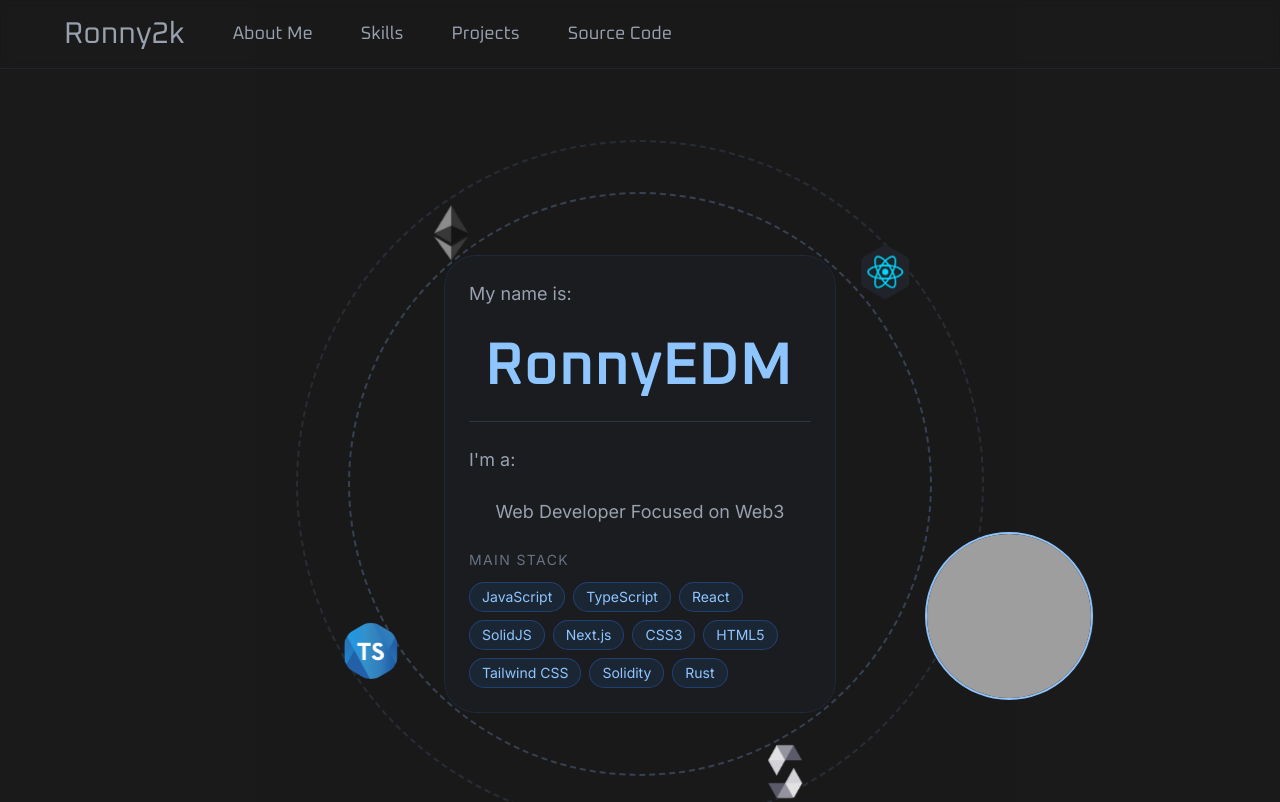
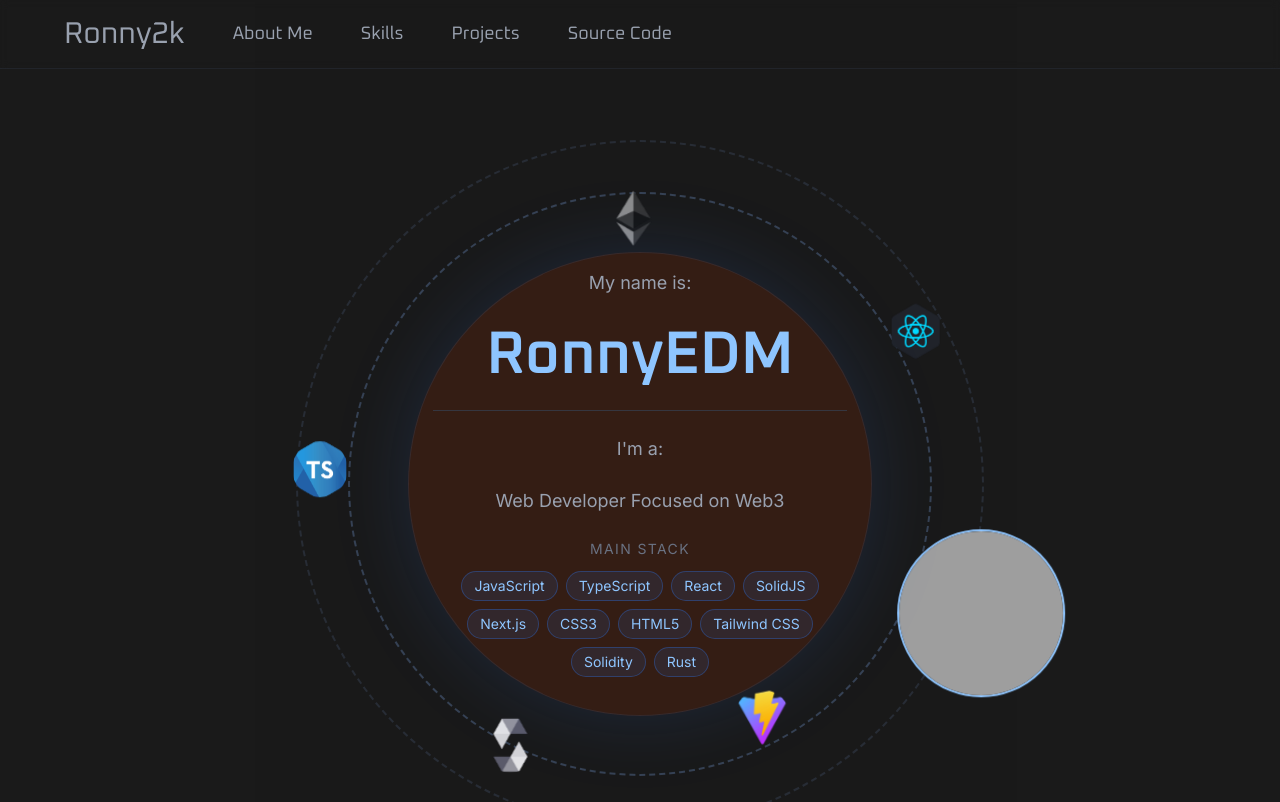
Before and after one commit to Ronny2k-git/portfolio, a React (Vite) app: page / in a window 1280 px wide. Shown: the top 802 px of the page. Built offline with nearby package versions, Linux system fonts and the light colour scheme; grey boxes are pictures that could not be loaded; some icons are missing.

Commit message:
chore: update the home page animations

```diff
--- a/src/home/components/CardInfo.tsx
+++ b/src/home/components/CardInfo.tsx
@@ -28,14 +28,17 @@ export function CardInfo() {
   }, [])
 
   return (
-    <div className="z-10 w-[21.3rem] h-auto md:w-[24.5rem] p-6 flex items-center justify-center flex-col bg-gray-800/20 rounded-4xl text-gray-400 border border-gray-800">
+    <div
+      className="flex z-10 h-auto max-sm:w-[21.3rem] sm:size-[29rem] p-4 sm:px-6 bg-orange-800/20 rounded-4xl
+    sm:rounded-full text-gray-400 border border-blue-400/10 shadow-[0_0_80px_rgba(59,130,246,0.15)]"
+    >
       {/* My Infos */}
-      <section className="flex flex-col gap-6">
+      <section className="flex flex-col items-center gap-6">
         <p className="text-lg">My name is:</p>
         {/* Use a customized name later */}
         <span
           key={animationKey}
-          className=" px-4 text-5xl md:text-6xl text-blue-300 font-semibold "
+          className=" px-4 text-5xl sm:text-6xl text-blue-300 font-semibold "
         >
           {NAME.split('').map((char, index) => (
             <span
@@ -48,19 +51,19 @@ export function CardInfo() {
           ))}
         </span>
 
-        <hr className="text-gray-700/70" />
+        <div className="h-px w-full bg-gray-700/70" />
 
         <p className="text-lg">I'm a:</p>
         <div className="flex flex-col text-lg text-center">
           <p>Web Developer Focused on Web3</p>
 
           {/* Stack */}
-          <div className="mt-6 flex flex-col items-start">
+          <div className="mt-6 flex flex-col items-center">
             <span className="text-sm uppercase tracking-widest text-gray-500">
               Main stack
             </span>
 
-            <ul className="mt-3 flex flex-wrap gap-2">
+            <ul className="mt-3 flex flex-wrap items-center justify-center gap-2">
               {MAIN_STACK.map((tech) => (
                 <Tag
                   key={tech}
--- a/src/home/components/SectionCard.tsx
+++ b/src/home/components/SectionCard.tsx
@@ -7,7 +7,7 @@ export function SectionCard({ title }: SectionCardProps) {
     <div
       role="heading"
       aria-level={3}
-      className="flex items-center justify-center min-h-32 rounded-xl border border-blue-400/30 bg-blue-500/10 p-4 py-6 text-center font-display text-3xl font-bold text-blue-300"
+      className="flex items-center justify-center min-h-32 rounded-xl border border-blue-400/20 bg-blue-500/10 p-4 py-6 text-center font-display text-3xl font-bold text-blue-300"
     >
       {title}
     </div>
--- a/src/home/utils/index.ts
+++ b/src/home/utils/index.ts
@@ -3,19 +3,23 @@
 export const HOME_CIRCLE_LOGO = [
   {
     src: '/logos/solidity-logo.png',
-    class: 'planet1 -translate-y-[17rem] size-14',
+    class: 'planet1 translate-x-[19rem] -translate-y-[17rem] size-14',
+  },
+  {
+    src: '/logos/vite-logo.png',
+    class: 'planet1 -translate-y-[13.8rem] size-14',
   },
   {
     src: '/logos/ts-logo.png',
-    class: 'planet1 translate-x-[23rem] -translate-y-[12rem] size-14',
+    class: 'planet1 translate-x-[25.5rem] -translate-y-[1rem] size-14',
   },
   {
     src: '/logos/eth-logo.png',
-    class: 'planet2 translate-x-[17rem] translate-y-[14.5rem] size-14',
+    class: 'planet2 translate-x-[4rem] translate-y-[16.5rem] size-14',
   },
   {
     src: '/logos/react-logo.png',
-    class: 'planet2 -translate-x-[14rem] translate-y-[14.5rem] size-16',
+    class: 'planet2 -translate-x-[18rem] translate-y-[11rem] size-16',
   },
   {
     src: 'profile.png',
--- a/src/routes/index.tsx
+++ b/src/routes/index.tsx
@@ -21,11 +21,12 @@ export const Route = createFileRoute('/')({
 
 function App() {
   return (
-    <div className="w-full min-h-screen flex flex-col gap-40 items-center justify-center py-30 px-4 lg:px-24 bg-black/90 overflow-x-hidden">
-      <h1 className="z-10 md:hidden text-4xl text-gray-300 text-center">
+    <div className="w-full min-h-screen flex flex-col items-center justify-center py-30 px-4 lg:px-24 bg-black/90 overflow-x-hidden">
+      <h1 className="z-10 md:hidden mb-10 text-4xl text-gray-300 text-center">
         View on Desktop for a better experience
       </h1>
 
+      <div className="flex flex-col gap-40">
         {/* Circles */}
         <div className="relative h-[43rem] py-5 flex w-full justify-center overflow-x-clip">
           <section
@@ -120,5 +121,6 @@ function App() {
           </div>
         </section>
       </div>
+    </div>
   )
 }
```
Also changed, not shown: public/logos/vite-logo.png (added). Lines whose indentation alone changed are shown as unchanged.
